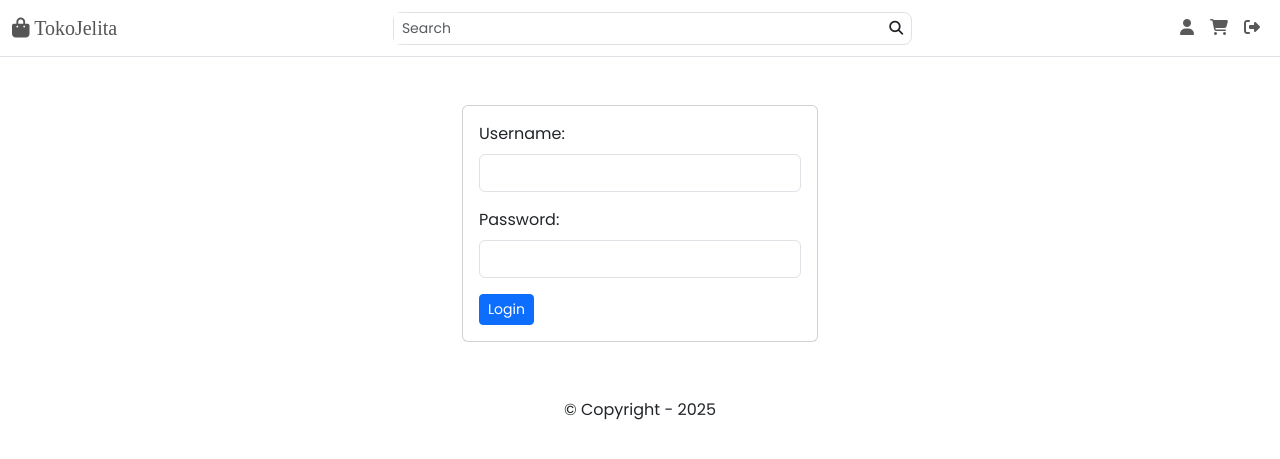
After one commit to ibnuahmadfauzi/tokojelita, a PHP site: page /login.php in a window 1280 px wide. The commit adds this page. Shown: the top 459 px of the page. Run offline with PHP 8.4, Linux system fonts and the light colour scheme; some libraries are stand-ins or nearby versions; some web fonts are replaced.

```diff
--- a/assets/css/style.css
+++ b/assets/css/style.css
@@ -24,12 +24,3 @@ body {
   font-family: "pacifico", serif;
   color: #555555 !important;
 }
-
-/* advertisement container style */
-.advertisement-container {
-  padding: 100px;
-  border: 1px solid #cecece;
-  border-radius: 5px;
-}
-
-/* kategori kontainer style */
--- /dev/null
+++ b/login.php
@@ -0,0 +1,42 @@
+<?php require('config/conn.php'); ?>
+<?php include('navbar.php'); ?>
+
+<?php
+session_start();
+if (isset($_SESSION['error'])) {
+?>
+    <div class="alert alert-danger alert-dismissible fade show" role="alert">
+        <strong>Login Gagal!</strong> <?php echo $_SESSION['error'];
+                                        unset($_SESSION['error']); ?>.
+        <button type="button" class="btn-close" data-bs-dismiss="alert" aria-label="Close"></button>
+    </div>
+<?php
+}
+?>
+<div class="container">
+    <div class="row">
+        <div class="col-lg-4"></div>
+        <div class="col-lg-4">
+            <div class="card my-5">
+                <div class="card-body">
+                    <form action="proses_login.php" method="post">
+                        <div class="mb-3">
+                            <label class="form-label">Username:</label>
+                            <input type="text" class="form-control" name="username">
+                        </div>
+                        <div class="mb-3">
+                            <label class="form-label">Password:</label>
+                            <input type="password" class="form-control" name="password">
+                        </div>
+                        <div>
+                            <button type="submit" class="btn btn-sm btn-primary">Login</button>
+                        </div>
+                    </form>
+                </div>
+            </div>
+        </div>
+        <div class="col-lg-4"></div>
+    </div>
+</div>
+
+<?php include('footer.php'); ?>
--- a/navbar.php
+++ b/navbar.php
@@ -45,7 +45,7 @@
                         <a class="nav-link" aria-current="page" href="#"><i class="fa-solid fa-cart-shopping"></i></a>
                     </li>
                     <li class="nav-item">
-                        <a class="nav-link" aria-current="page" href="#"><i class="fa-solid fa-right-from-bracket"></i></a>
+                        <a class="nav-link" aria-current="page" href="logout.php"><i class="fa-solid fa-right-from-bracket"></i></a>
                     </li>
                 </ul>
             </div>
```
Also changed, not shown: index.php (+29 -4 lines), logout.php (added, +9 -0 lines), produk.php (+13 -0 lines), proses_login.php (added, +17 -0 lines), assets/images/adv/adv.jpg (added).
